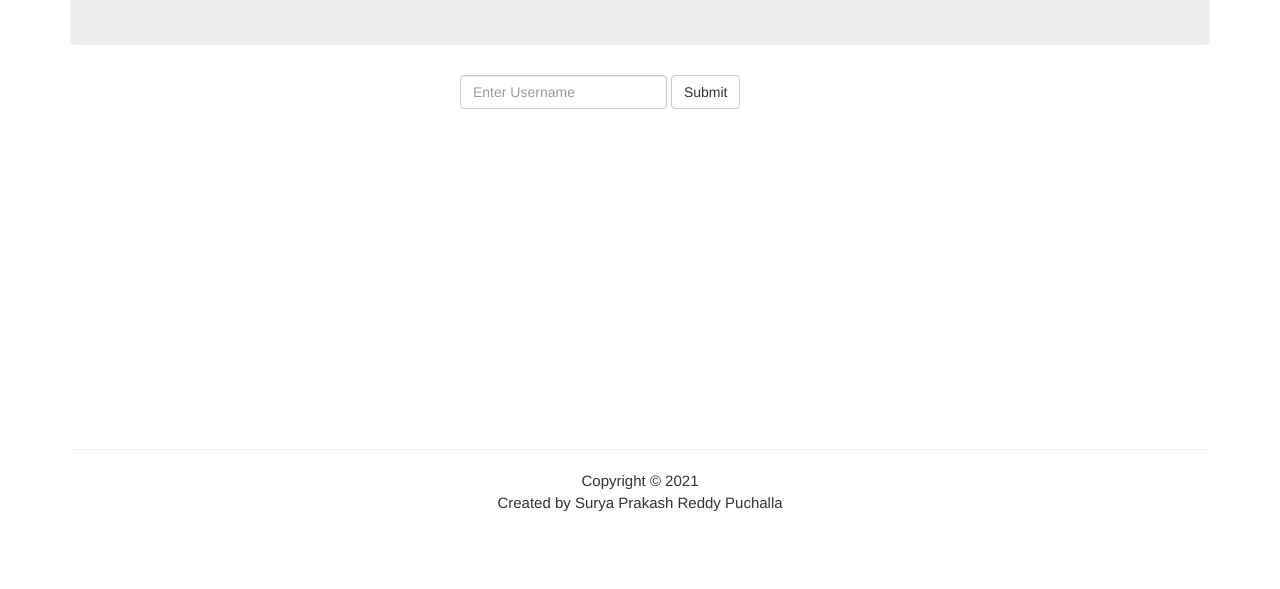
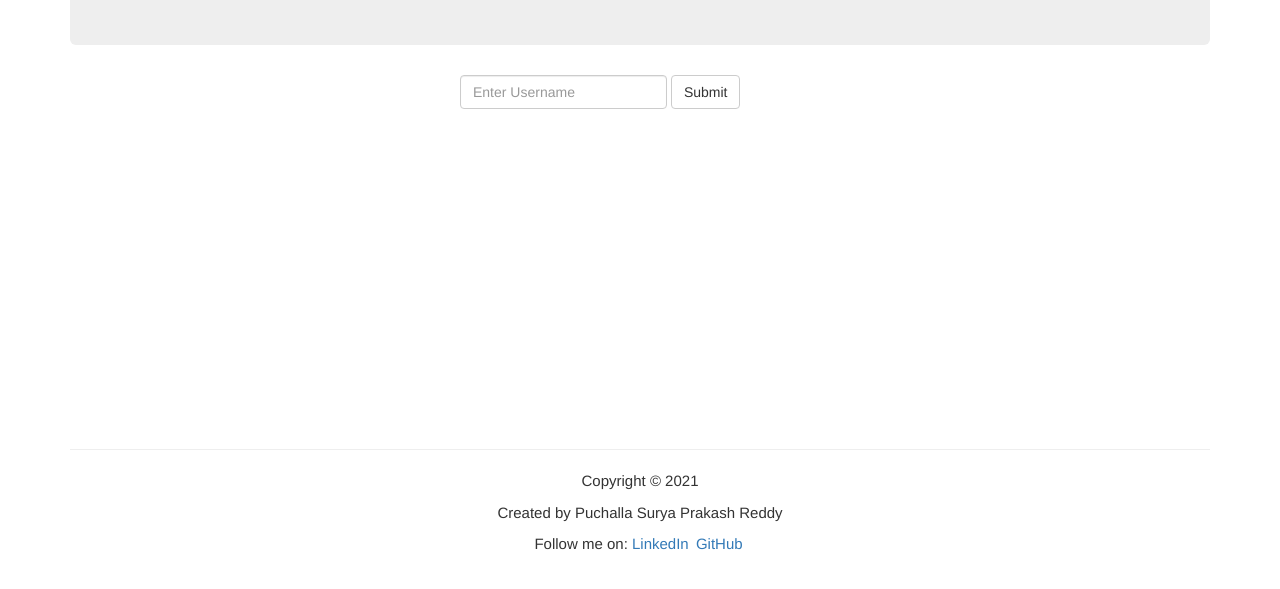
Before and after one commit to Surya-Prakash-Reddy/Ajax-Github-profile-founder, a plain HTML site: page index.html in a window 1280 px wide. Shown: the part 195-784 px from the top of the page. Drawn offline with nearby package versions, Linux system fonts and the light colour scheme.

Commit message:
added creator's profile links

```diff
--- a/index.html
+++ b/index.html
@@ -77,11 +77,17 @@
 	   <div class="footer">
 		   <hr />
 		   <center>
-			   <span>Copyright &copy;</span>
-			   <script>
-				   document.write(new Date().getFullYear());
-			   </script>
-			   <p>Created by Surya Prakash Reddy Puchalla</p>
+			   <p>
+				   <span>Copyright &copy;</span>
+				   <script>
+						document.write(new Date().getFullYear());
+					</script>
+			   </p>
+			   <p>Created by Puchalla Surya Prakash Reddy</p>
+			   <p>Follow me on:
+				   <span style = "margin-right: 3px;"><a href = "https://www.linkedin.com/in/puchalla-surya-prakash-reddy/" target = "_blank">LinkedIn</a></span>
+				   <span style = "margin-right: 3px;"><a href = "https://github.com/Surya-Prakash-Reddy" target = "_blank">GitHub</a></span>
+			   </p>
 		   </center>
 	   </div>
 
```
